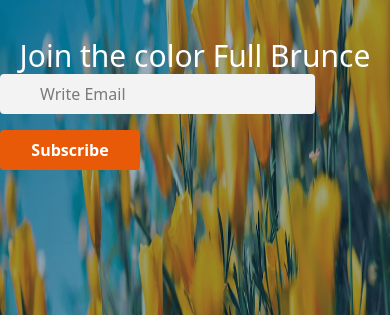
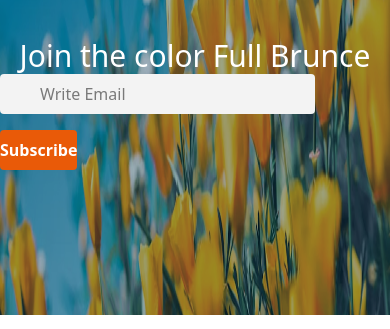
Before and after one commit to zahirraihan26/git-assignment-2, a plain HTML site: page index.html in a window 390 px wide. Shown: the part 4320-4649 px from the top of the page. Drawn offline with nearby package versions, Linux system fonts and the light colour scheme.

Commit message:
change btn width

```diff
--- a/index.html
+++ b/index.html
@@ -185,7 +185,7 @@
              </h2>
              <div>
                 <input class= " py-2 pr-11 md:pr-60 pl-10 rounded-sm  bg-[#F3F3F3]" type="text" placeholder="Write Email">
-             <button class="mt-4 w-35 bg-[#E95A08] text-white font-semibold py-2 rounded-sm"> Subscribe</button>
+             <button class="mt-4 w-auto md:w-35 bg-[#E95A08] text-white font-semibold py-2 rounded-sm"> Subscribe</button>
              </div>
         </div>
 
```
